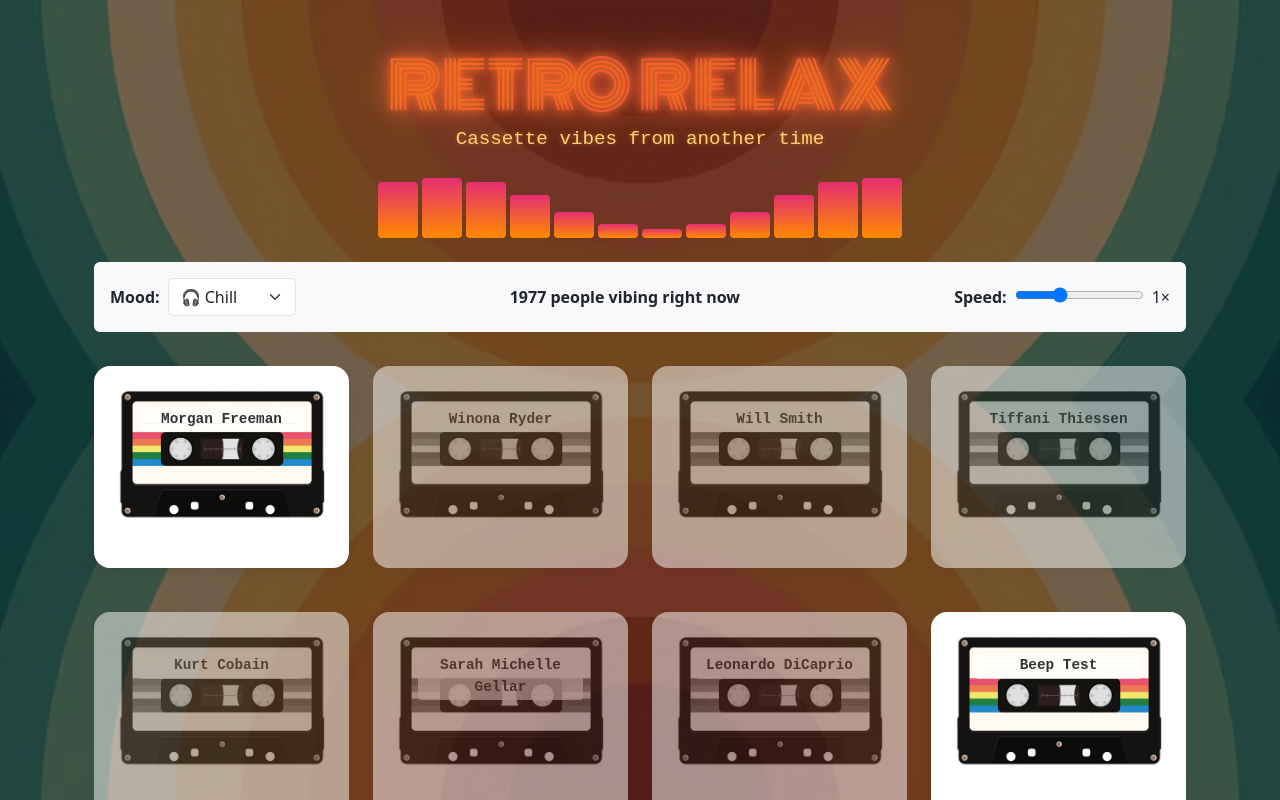
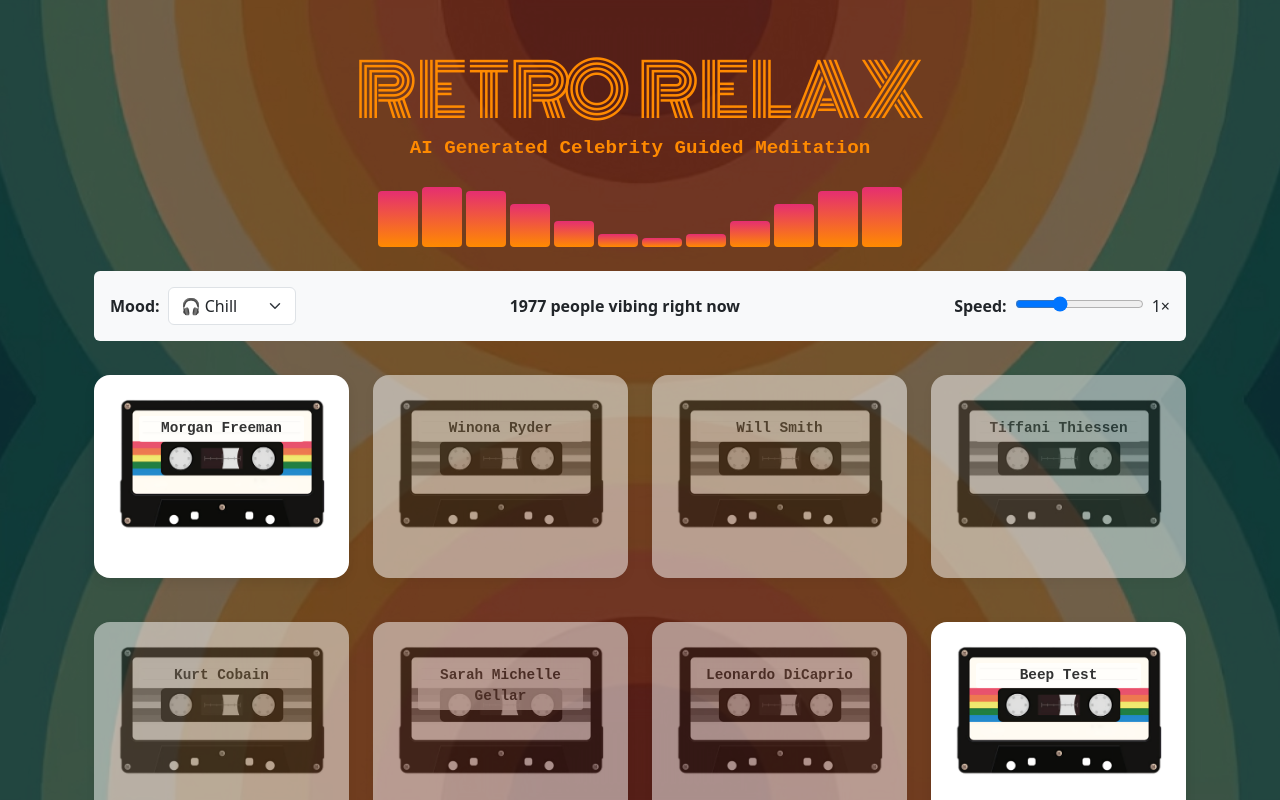
Before and after one commit to StarDexterity/codenetwork-2025-hackathon, a React (Vite) app in the folder retro-relax-app/: page / in a window 1280 px wide. Shown: the top 800 px of the page. Built offline with nearby package versions, Linux system fonts and the light colour scheme.

Commit message:
small tweaks

```diff
--- a/retro-relax-app/src/App.css
+++ b/retro-relax-app/src/App.css
@@ -213,19 +213,20 @@ h1 {
 
 .retro-title {
     font-family: 'Monoton', cursive;
-    font-size: 4rem;
-    background: linear-gradient(90deg, #ff8a00, #e52e71, #ff8a00);
+    font-size: 4.5rem;
+    background: #ff8a00;
     -webkit-background-clip: text;
     -webkit-text-fill-color: transparent;
-    text-shadow: 0 0 5px #ff88008a, 0 0 10px #e52e71, 0 0 20px #ff88008a;
-    animation: neon-glow 2s ease-in-out infinite alternate;
+    /* text-shadow: 0 0 5px #ff88008a, 0 0 10px #e52e71, 0 0 20px #ff88008a; */
+    /* animation: neon-glow 2s ease-in-out infinite alternate; */
 }
 
 .retro-subtitle {
     font-family: 'Courier New', monospace;
+    font-weight: bold;
     font-size: 1.2rem;
-    color: #ffd27f;
-    text-shadow: 0 0 5px rgba(255, 138, 0, 0.5);
+    color: #ff8a00;
+    /* text-shadow: 0 0 5px rgba(255, 138, 0, 0.5); */
     margin-top: -0.5rem;
 }
 
--- a/retro-relax-app/src/App.jsx
+++ b/retro-relax-app/src/App.jsx
@@ -32,7 +32,7 @@ function App() {
           RETRO RELAX
         </h1>
         <p className="retro-subtitle text-center">
-          Cassette vibes from another time
+          AI Generated Celebrity Guided Meditation
         </p>
 
         {/* Equalizer */}
```
